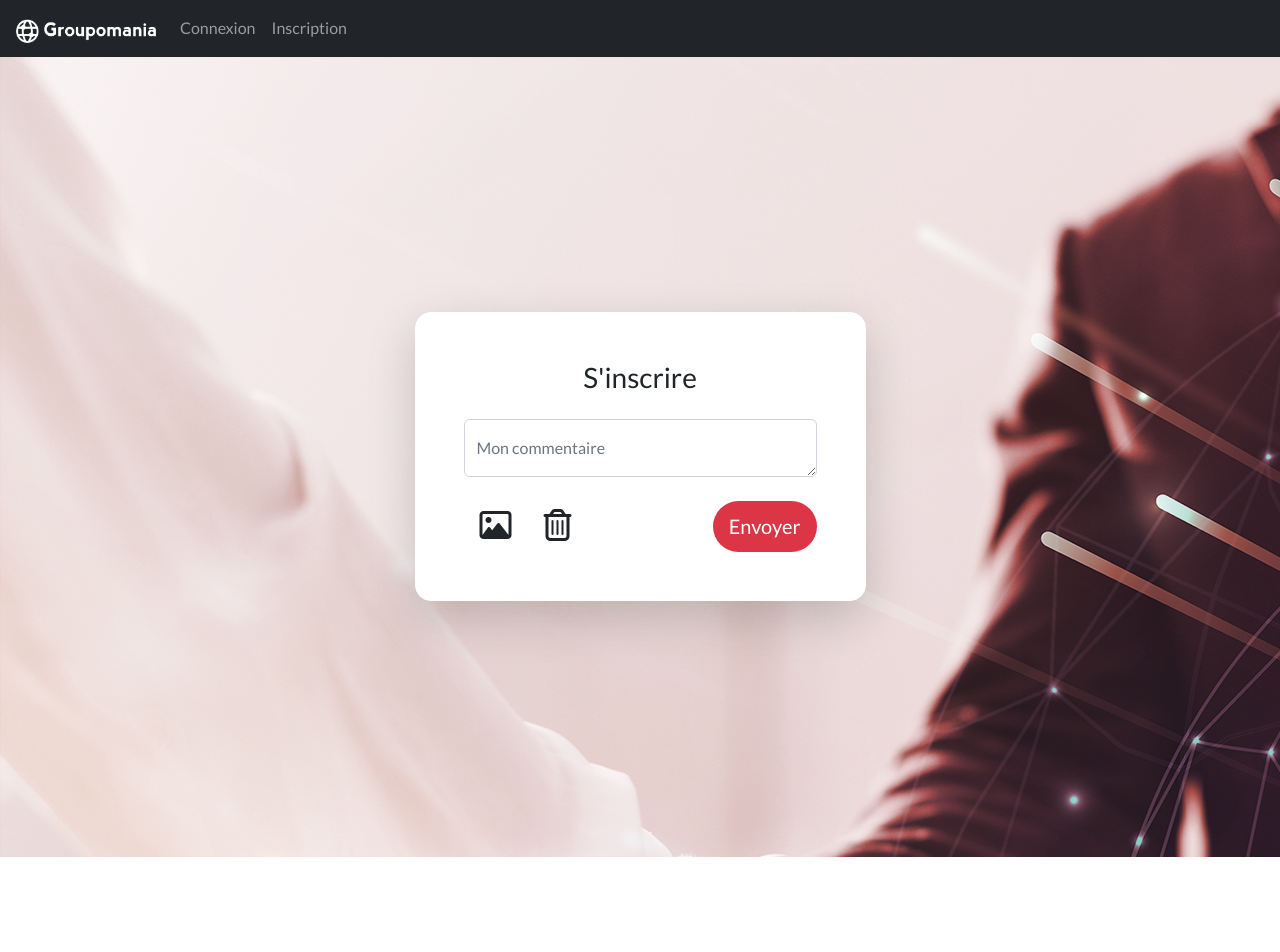
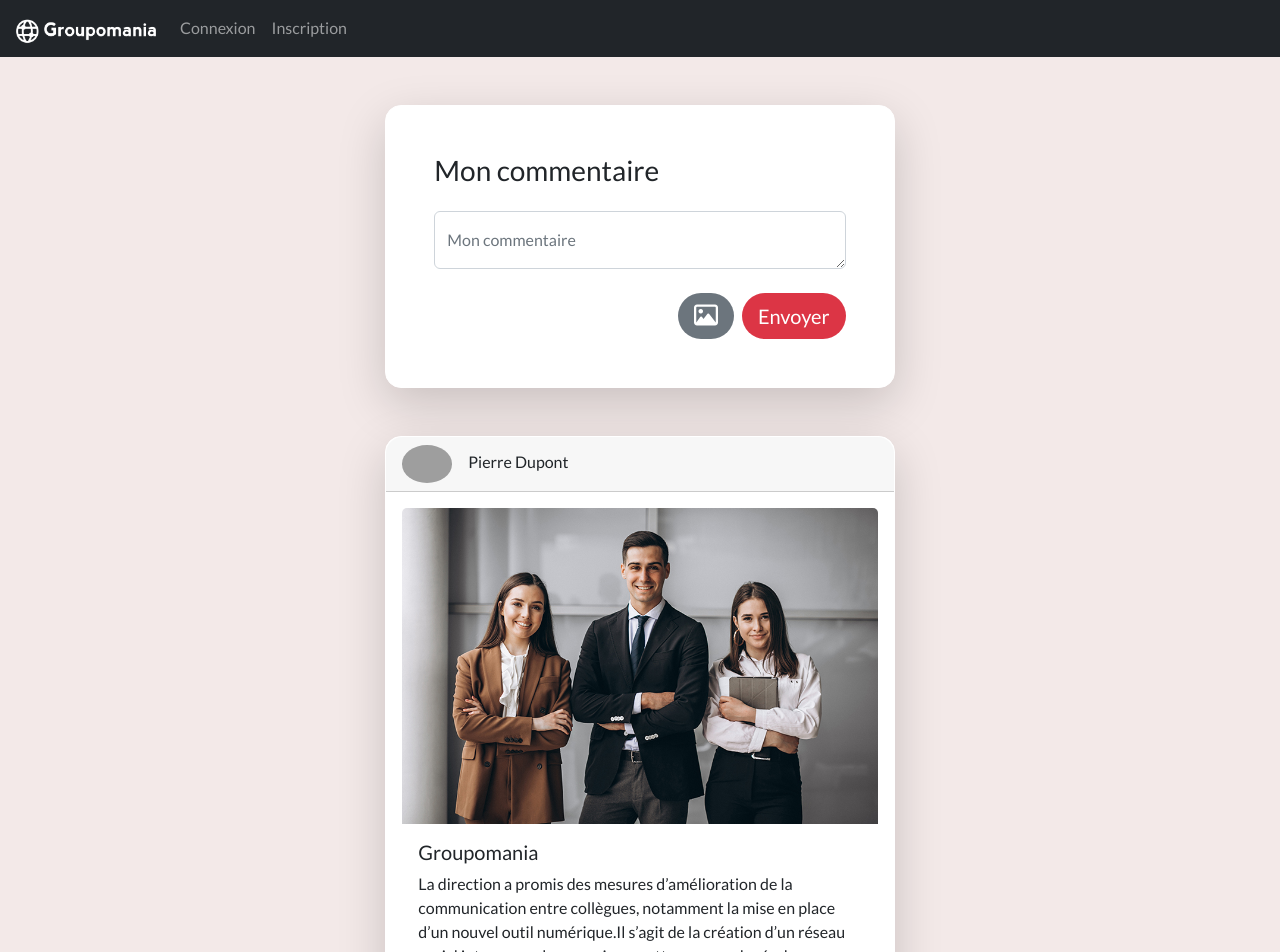
Before and after one commit to SalomeKer/Groupomania-p7, a Vue app: page /Home in a window 1280 px wide. Shown: the top 952 px of the page. Before the commit the page ends 857 px from the top, so only its background shows below. Built offline with nearby package versions, Linux system fonts and the light colour scheme; grey boxes are pictures that could not be loaded.

Commit message:
ajout Card + Post

```diff
--- a/index.html
+++ b/index.html
@@ -4,6 +4,7 @@
     <meta charset="UTF-8" />
     <link rel="icon" href="/favicon.ico" />
     <script src="https://kit.fontawesome.com/06ba3c16bd.js" crossorigin="anonymous"></script>
+    <link rel="stylesheet" type="text/css" href="//fonts.googleapis.com/css?family=Lato" />
     <meta name="viewport" content="width=device-width, initial-scale=1.0" />
 
     <title>Vite App</title>
--- a/package.json
+++ b/package.json
@@ -9,8 +9,6 @@
   "dependencies": {
     "bootstrap": "^5.2.0",
     "bootstrap-vue-3": "^0.1.14",
-    "sass": "^1.53.0",
-    "sass-loader": "^13.0.2",
     "vue": "^3.2.37",
     "vue-router": "^4.1.2"
   },
--- /dev/null
+++ b/src/components/Card.vue
@@ -0,0 +1,21 @@
+<script>
+export default{
+    name: "Card"
+}
+</script>
+
+<template>
+<div class="card w-100 shadow-lg border border-white mt-5" style="border-radius: 1rem;">
+    <div class="card-header" style="border-top-left-radius: 1rem;border-top-right-radius: 1rem;"><img src="https://mdbcdn.b-cdn.net/img/new/avatars/2.webp" class="rounded-circle me-3" style="width: 50px;" alt="Avatar" />Pierre Dupont</div>
+		<div class="card-body">
+			<img class="card-img-top" src="groupe.jpg" alt="Card image cap">
+            <div class="card-body">
+                <h5 class="card-title">Groupomania</h5>
+                <p class="card-text">La direction a promis des mesures d’amélioration de la communication entre collègues, notamment la mise en place d’un nouvel outil numérique.Il s’agit de la création d’un réseau social interne moderne, qui permettraaux employés de se connaître dans un cadre plus informel.</p>
+                <p class="card-text"><small class="text-muted">Last updated 3 mins ago</small></p>
+            </div>
+	</div>
+</div>
+</template>
+
+<style></style>
--- a/src/components/Post.vue
+++ b/src/components/Post.vue
@@ -1,46 +1,24 @@
 <script>
-export default {
+export default{
     name: "Post"
 }
-
 </script>
 
 <template>
-<section class="bg-image d-flex justify-content-center" style="background-image: url('network.jpg');height: 100vh;">
-		<div class="container h-100">
-			<div class="row d-flex justify-content-center align-items-center h-100">
-				<div class="col-12 col-md-8 col-lg-6 col-xl-5">
-					<div class="card shadow-lg border border-white" style="border-radius: 1rem;">
-						<div class="card-body p-5 ">
-							<h3 class="mb-4 text-center">S'inscrire</h3>
+<div class="card w-100 shadow-lg border border-white" style="border-radius: 1rem;">
+				<div class="card-body p-5 ">
+							<h3 class="mb-4">Mon commentaire</h3>
                             <div class="form-floating">
                                 <textarea class="form-control mb-4 " placeholder="Mon message" id="floatingTextarea"></textarea>
                                 <label class="text-muted" for="floatingTextarea">Mon commentaire</label>
                              </div>
                              <div class="icon d-flex">
-
-                                <label for="file-input" class="p-auto btn btn-lg btn-block"><i class="fs-2 fa-regular fa-image"></i></label>
-                                <button class="p-auto btn btn-lg btn-block" type="submit"><i class="fs-2 fa-regular fa-trash-can"></i></button>
-                                <input id="file-input" type="file"/>
-                            <button style="border-radius: 25rem;" class=" ms-auto btn btn-danger btn-lg btn-block" type="submit">Envoyer</button></div>
-						</div>
-					</div>
+                        <label for="file-input" style="border-radius: 25rem;" class="btn-secondary ms-auto btn btn-lg btn-block"><i class="fs-4 fa-regular fa-image"></i></label>
+                         <input id="file-input" type="file"/>
+                    <button style="border-radius: 25rem;" class="ms-2 btn btn-danger btn-lg btn-block" type="submit">Envoyer</button>
+                    </div>
 				</div>
 			</div>
-		</div>
-	</section>
 </template>
 
-<style>
-@import url('https://fonts.googleapis.com/css2?family=Lato:wght@100;300;400;700&display=swap');
-section{
- font-family: Lato;
-}
-input{
-    display: none;
-}
-.btn {
-    border: none;
-}
-
-</style>
+<style></style>
--- /dev/null
+++ b/src/components/Wall.vue
@@ -0,0 +1,37 @@
+<script>
+import Card from "./Card.vue"
+import Post from "./Post.vue"
+export default {
+    name: "Wall",
+	components:{
+		Card,
+		Post
+	}
+}
+</script>
+
+<template>
+	<section class="bg-image d-flex justify-content-center" style="background-color: #F3E9E8;">
+		<div class="container-fluid">
+			<div class="row d-flex justify-content-center align-items-center mt-5">
+				<div class="col-12 col-md-8 col-lg-6 col-xl-5">
+					<Post></Post>
+					<Card></Card>
+					<Card></Card>
+				</div>
+			</div>
+		</div>
+	</section>
+</template>
+
+<style>
+section{
+ font-family: Lato;
+}
+input{
+    display: none;
+}
+.btn {
+    border: none;
+}
+</style>
--- a/src/components/login.vue
+++ b/src/components/login.vue
@@ -19,7 +19,7 @@ name : "login"
 							</div>
 							<div class="form-floating mb-5">
 								<input style="border-radius: 25rem;" class="form-control" id="floatingPassword" placeholder="Password" type="password"> <label for="floatingPassword" class="text-muted ms-3">Mot de passe</label>
-							</div><button style="border-radius: 25rem;" class=" mx-auto d-flex btn btn-danger btn-lg ps-5 pe-5 btn-block" type="submit">s'inscrire</button>
+							</div><button style="border-radius: 25rem;" class=" mx-auto d-flex btn btn-danger mb-3 btn-lg ps-5 pe-5 btn-block" type="submit">s'inscrire</button>
 						</div>
 					</div>
 				</div>
@@ -29,7 +29,6 @@ name : "login"
 </template>
 
 <style>
-@import url('https://fonts.googleapis.com/css2?family=Lato:wght@100;300;400;700&display=swap');
 section{
  font-family: Lato;
 }
--- a/src/main.js
+++ b/src/main.js
@@ -6,14 +6,14 @@ import "bootstrap/dist/css/bootstrap.css"
 import "bootstrap-vue-3/dist/bootstrap-vue-3.css"
 
 import App from './App.vue'
-import Post from './components/Post.vue'
+import Wall from './components/Wall.vue'
 import login from "./components/login.vue"
 
 
 const routes = [
     //{ path: "/", component: App},
     { path: "/login", component: login},
-    {path: "/Home", component: Post}
+    {path: "/Home", component: Wall}
 ]
 //Creation du router
 const router = createRouter({ history: createWebHistory(), routes })
```
Also changed, not shown: public/groupe.jpg (added), 1 other file (tests, documents, lock files or other folders).
